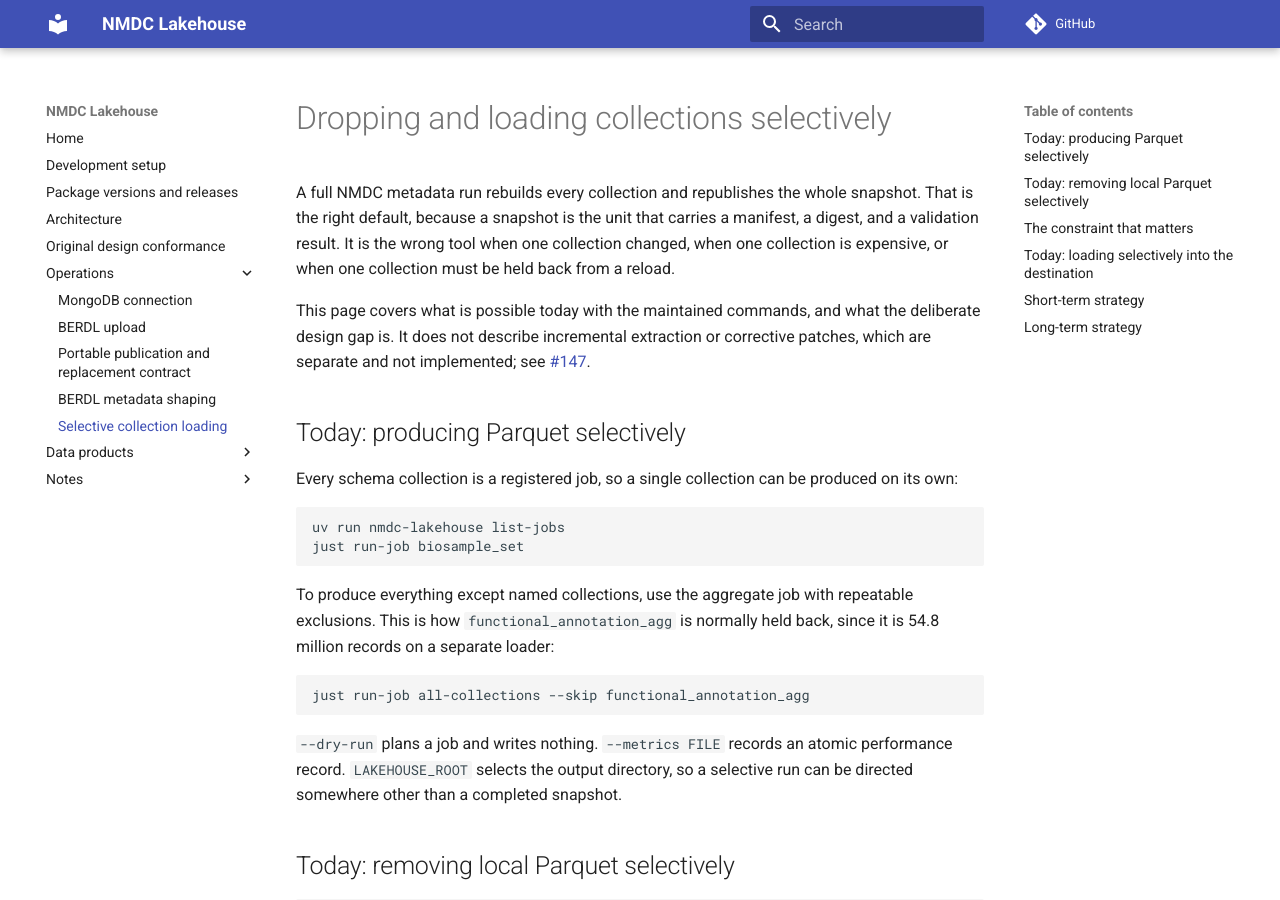
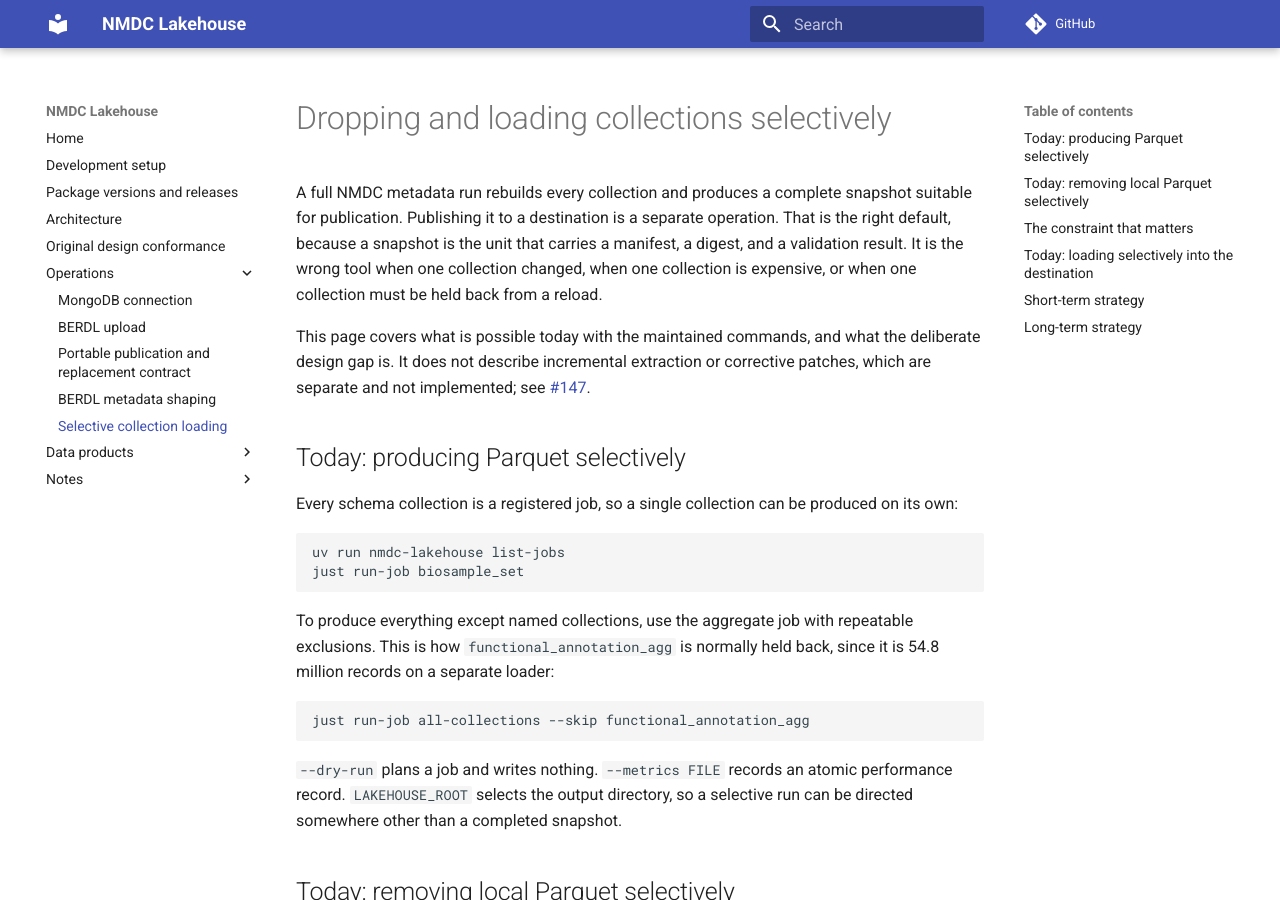
Before and after one commit to microbiomedata/nmdc-lakehouse, an MkDocs documentation site: the page built from docs/selective-collection-loading.md, in a window 1280 px wide and 900 px high. Built offline with MkDocs 1.6.1 and Material for MkDocs 9.7.7, drawn with Linux system fonts in a browser that asks for light colours; comment, search, counter and statistics services are not loaded; some of the changed text lies outside the part shown.

Commit message:
Separate snapshot production from destination publication
Co-Authored-By: Claude Opus 5 (1M context) <noreply@anthropic.com>

```diff
--- a/docs/selective-collection-loading.md
+++ b/docs/selective-collection-loading.md
@@ -1,7 +1,8 @@
 # Dropping and loading collections selectively
 
-A full NMDC metadata run rebuilds every collection and republishes the whole
-snapshot. That is the right default, because a snapshot is the unit that carries
+A full NMDC metadata run rebuilds every collection and produces a complete
+snapshot suitable for publication. Publishing it to a destination is a separate
+operation. That is the right default, because a snapshot is the unit that carries
 a manifest, a digest, and a validation result. It is the wrong tool when one
 collection changed, when one collection is expensive, or when one collection must
 be held back from a reload.
@@ -113,7 +114,9 @@ undefined rather than assuming it means append.
 One sequencing note. Selective *loading* also depends on the destination
 supporting per-table replacement with tested recovery, which is the open question
 in [#240](https://github.com/microbiomedata/nmdc-lakehouse/issues/240) and
-[#234](https://github.com/microbiomedata/nmdc-lakehouse/issues/234). Evidence from
-2026-08-20 shows per-table replacement works and is recoverable, and that
-promotion is not atomic across tables. A selective load is therefore closer to
+[#234](https://github.com/microbiomedata/nmdc-lakehouse/issues/234). The first
+live probe run against BERDL, reported in
+[this evidence comment](https://github.com/microbiomedata/nmdc-lakehouse/issues/240#issuecomment-5358756245),
+shows per-table replacement works and that a verified recovery operation exists,
+and that promotion is not atomic across tables. A selective load is therefore closer to
 reach than a selective snapshot.
```
